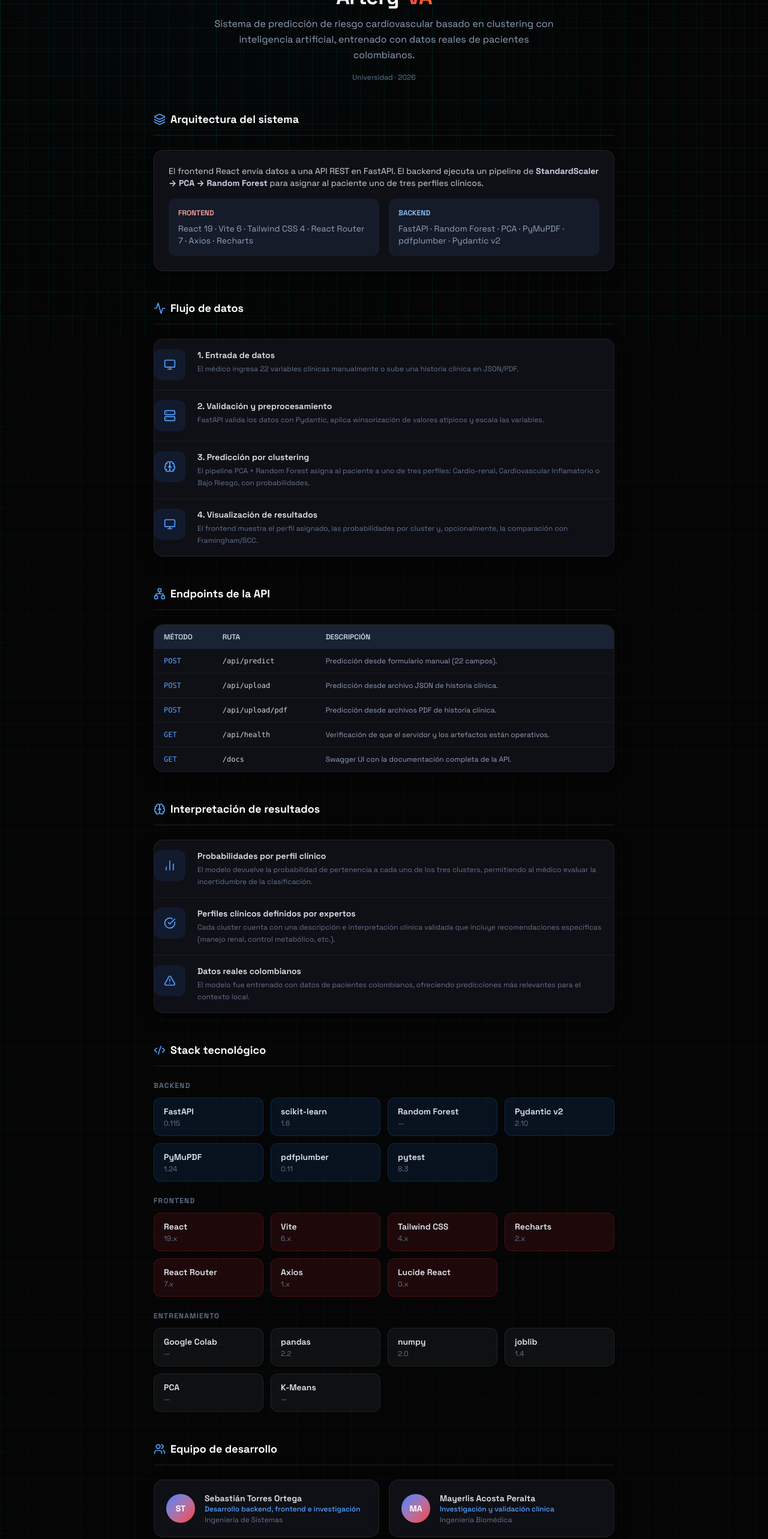
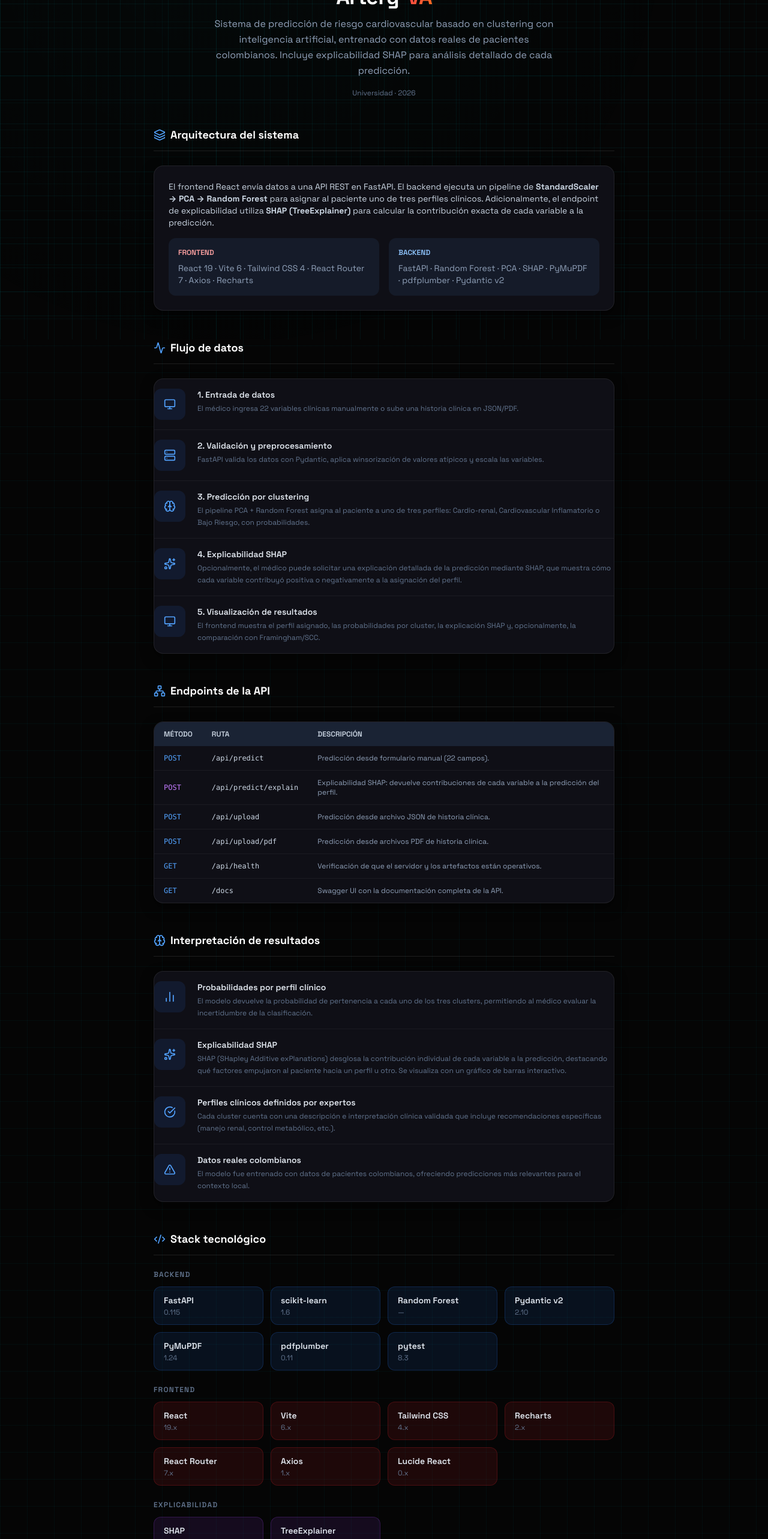
Before and after one commit to sato165/cardio-frontend, a React (Vite) app: page /about in a window 1280 px wide. Shown: the part 234-2800 px from the top of the page at 60% size. Built offline with nearby package versions, Linux system fonts and the light colour scheme; no server answers.

Commit message:
añadir la informacion nueva tanto del modelo como del software

```diff
--- a/src/pages/AboutPage.jsx
+++ b/src/pages/AboutPage.jsx
@@ -1,7 +1,7 @@
 import {
   HeartPulse, Activity, Shield, Brain, BarChart2,
   AlertTriangle, CheckCircle, Cpu, Database, Users,
-  Layers, Code2, Network, Server, Monitor
+  Layers, Code2, Network, Server, Monitor, Sparkles
 } from 'lucide-react'
 
 function SectionTitle({ children }) {
@@ -32,9 +32,10 @@ function StackBadge({ nombre, version, categoria }) {
     backend:  'bg-blue-500/10 text-blue-400 border-blue-500/20',
     frontend: 'bg-red-500/10 text-red-400 border-red-500/20',
     ml:       'bg-slate-500/10 text-slate-400 border-slate-500/20',
+    explainability: 'bg-purple-500/10 text-purple-400 border-purple-500/20',
   }
   return (
-    <div className={`border rounded-xl px-4 py-3 ${colores[categoria]}`}>
+    <div className={`border rounded-xl px-4 py-3 ${colores[categoria] || colores.ml}`}>
       <p className="text-sm font-semibold text-slate-200">{nombre}</p>
       <p className="text-xs text-slate-500 mt-0.5">{version}</p>
     </div>
@@ -87,7 +88,7 @@ export default function AboutPage() {
         </h1>
         <p className="text-slate-400 text-base max-w-xl mx-auto leading-relaxed">
           Sistema de predicción de riesgo cardiovascular basado en clustering con inteligencia artificial,
-          entrenado con datos reales de pacientes colombianos.
+          entrenado con datos reales de pacientes colombianos. Incluye explicabilidad SHAP para análisis detallado de cada predicción.
         </p>
         <p className="text-xs text-slate-500 mt-4">Universidad · 2026</p>
       </div>
@@ -99,6 +100,8 @@ export default function AboutPage() {
           <p className="text-sm text-slate-300 mb-4">
             El frontend React envía datos a una API REST en FastAPI. El backend ejecuta un pipeline de
             <strong> StandardScaler → PCA → Random Forest</strong> para asignar al paciente uno de tres perfiles clínicos.
+            Adicionalmente, el endpoint de explicabilidad utiliza <strong>SHAP (TreeExplainer)</strong> para calcular la contribución exacta
+            de cada variable a la predicción.
           </p>
           <div className="grid grid-cols-1 sm:grid-cols-2 gap-4 mt-4">
             <div className="bg-slate-800/50 rounded-xl p-4">
@@ -107,7 +110,7 @@ export default function AboutPage() {
             </div>
             <div className="bg-slate-800/50 rounded-xl p-4">
               <p className="text-xs font-semibold text-blue-300 uppercase mb-2">Backend</p>
-              <p className="text-sm text-slate-400">FastAPI · Random Forest · PCA · PyMuPDF · pdfplumber · Pydantic v2</p>
+              <p className="text-sm text-slate-400">FastAPI · Random Forest · PCA · SHAP · PyMuPDF · pdfplumber · Pydantic v2</p>
             </div>
           </div>
         </div>
@@ -123,8 +126,10 @@ export default function AboutPage() {
             descripcion="FastAPI valida los datos con Pydantic, aplica winsorización de valores atípicos y escala las variables." />
           <FeatureRow icono={Brain} titulo="3. Predicción por clustering"
             descripcion="El pipeline PCA + Random Forest asigna al paciente a uno de tres perfiles: Cardio-renal, Cardiovascular Inflamatorio o Bajo Riesgo, con probabilidades." />
-          <FeatureRow icono={Monitor} titulo="4. Visualización de resultados"
-            descripcion="El frontend muestra el perfil asignado, las probabilidades por cluster y, opcionalmente, la comparación con Framingham/SCC." />
+          <FeatureRow icono={Sparkles} titulo="4. Explicabilidad SHAP"
+            descripcion="Opcionalmente, el médico puede solicitar una explicación detallada de la predicción mediante SHAP, que muestra cómo cada variable contribuyó positiva o negativamente a la asignación del perfil." />
+          <FeatureRow icono={Monitor} titulo="5. Visualización de resultados"
+            descripcion="El frontend muestra el perfil asignado, las probabilidades por cluster, la explicación SHAP y, opcionalmente, la comparación con Framingham/SCC." />
         </div>
       </section>
 
@@ -145,6 +150,11 @@ export default function AboutPage() {
                 <td className="px-4 py-3 text-blue-400 font-mono text-xs">POST</td>
                 <td className="px-4 py-3 text-slate-300 font-mono text-xs">/api/predict</td>
                 <td className="px-4 py-3 text-slate-400 text-xs">Predicción desde formulario manual (22 campos).</td>
+              </tr>
+              <tr>
+                <td className="px-4 py-3 text-purple-400 font-mono text-xs">POST</td>
+                <td className="px-4 py-3 text-slate-300 font-mono text-xs">/api/predict/explain</td>
+                <td className="px-4 py-3 text-slate-400 text-xs">Explicabilidad SHAP: devuelve contribuciones de cada variable a la predicción del perfil.</td>
               </tr>
               <tr>
                 <td className="px-4 py-3 text-blue-400 font-mono text-xs">POST</td>
@@ -171,12 +181,14 @@ export default function AboutPage() {
         </div>
       </section>
 
-      {/* Explicabilidad */}
+      {/* Interpretación de resultados (actualizado con SHAP) */}
       <section className="animate-slide-up delay-400">
         <SectionTitle><Brain size={20} className="text-blue-400" /> Interpretación de resultados</SectionTitle>
         <div className="glass-card border border-white/5 rounded-2xl divide-y divide-white/5">
           <FeatureRow icono={BarChart2} titulo="Probabilidades por perfil clínico"
             descripcion="El modelo devuelve la probabilidad de pertenencia a cada uno de los tres clusters, permitiendo al médico evaluar la incertidumbre de la clasificación." />
+          <FeatureRow icono={Sparkles} titulo="Explicabilidad SHAP"
+            descripcion="SHAP (SHapley Additive exPlanations) desglosa la contribución individual de cada variable a la predicción, destacando qué factores empujaron al paciente hacia un perfil u otro. Se visualiza con un gráfico de barras interactivo." />
           <FeatureRow icono={CheckCircle} titulo="Perfiles clínicos definidos por expertos"
             descripcion="Cada cluster cuenta con una descripción e interpretación clínica validada que incluye recomendaciones específicas (manejo renal, control metabólico, etc.)." />
           <FeatureRow icono={AlertTriangle} titulo="Datos reales colombianos"
@@ -213,6 +225,13 @@ export default function AboutPage() {
             </div>
           </div>
           <div>
+            <p className="text-xs font-semibold text-slate-500 uppercase tracking-widest mb-3">Explicabilidad</p>
+            <div className="grid grid-cols-2 sm:grid-cols-4 gap-3">
+              <StackBadge nombre="SHAP" version="0.46" categoria="explainability" />
+              <StackBadge nombre="TreeExplainer" version="—" categoria="explainability" />
+            </div>
+          </div>
+          <div>
             <p className="text-xs font-semibold text-slate-500 uppercase tracking-widest mb-3">Entrenamiento</p>
             <div className="grid grid-cols-2 sm:grid-cols-4 gap-3">
               <StackBadge nombre="Google Colab" version="—" categoria="ml" />
--- a/src/pages/RiskModelsPage.jsx
+++ b/src/pages/RiskModelsPage.jsx
@@ -1,7 +1,8 @@
 import {
   Cpu, Heart, Shield, Activity, FileText,
   AlertTriangle, CheckCircle, BarChart2,
-  ArrowRight, FlaskConical, Info, Layers
+  ArrowRight, FlaskConical, Info, Layers,
+  Sparkles
 } from 'lucide-react'
 
 function SectionTitle({ children, icono: Icon }) {
@@ -62,6 +63,7 @@ export default function RiskModelsPage() {
         <p className="text-slate-400 max-w-2xl mx-auto">
           El sistema utiliza un modelo de clustering con IA entrenado en datos reales colombianos,
           complementado opcionalmente con Framingham 2008 y el ajuste de la SCC.
+          Ahora incluye explicabilidad SHAP para entender cómo cada variable influye en la predicción.
         </p>
       </div>
 
@@ -129,6 +131,18 @@ export default function RiskModelsPage() {
               </h4>
               <p className="text-xs text-slate-400">
                 Datos → StandardScaler → PCA (11 componentes) → Random Forest → Cluster + Probabilidades.
+              </p>
+            </div>
+            {/* Explicabilidad SHAP */}
+            <div className="mt-4 glass-card border border-indigo-500/20 rounded-xl p-4 bg-indigo-500/5">
+              <h4 className="text-sm font-semibold text-indigo-300 mb-2 flex items-center gap-2">
+                <Sparkles size={16} className="text-indigo-400" />
+                Explicabilidad con SHAP
+              </h4>
+              <p className="text-xs text-indigo-200/80">
+                El sistema incorpora <strong>SHAP (SHapley Additive exPlanations)</strong> mediante TreeExplainer.
+                Calcula la contribución exacta de cada una de las 22 variables a la predicción del perfil clínico,
+                permitiendo al médico interpretar por qué el modelo asignó un perfil determinado.
               </p>
             </div>
           </div>
@@ -216,7 +230,7 @@ export default function RiskModelsPage() {
         <div className="grid grid-cols-1 sm:grid-cols-3 gap-4 text-sm">
           <div className="text-center">
             <span className="inline-block bg-blue-500/20 text-blue-300 px-3 py-1 rounded-full text-xs font-semibold mb-2">CardioPredict</span>
-            <p className="text-xs text-slate-400">Clustering con Random Forest sobre datos reales colombianos.</p>
+            <p className="text-xs text-slate-400">Clustering con Random Forest sobre datos reales colombianos. Incluye explicabilidad SHAP.</p>
           </div>
           <div className="text-center">
             <span className="inline-block bg-red-500/20 text-red-300 px-3 py-1 rounded-full text-xs font-semibold mb-2">Framingham 2008</span>
```
